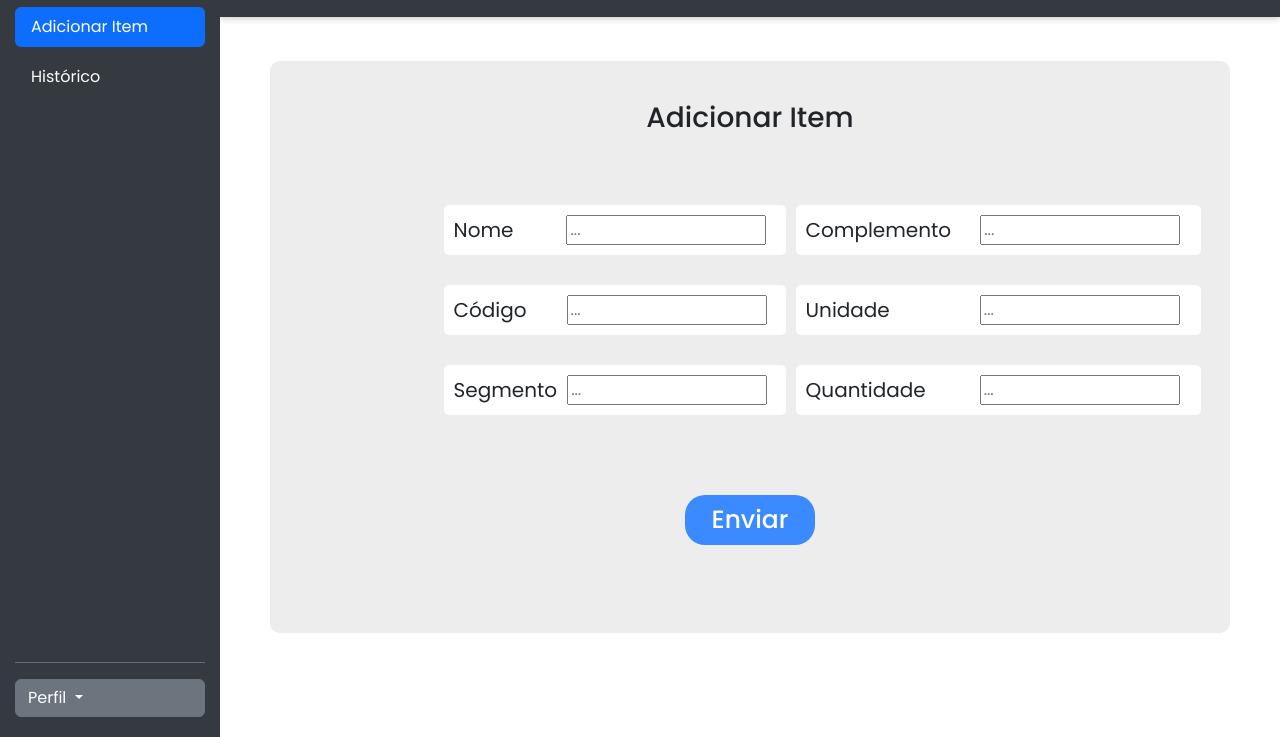
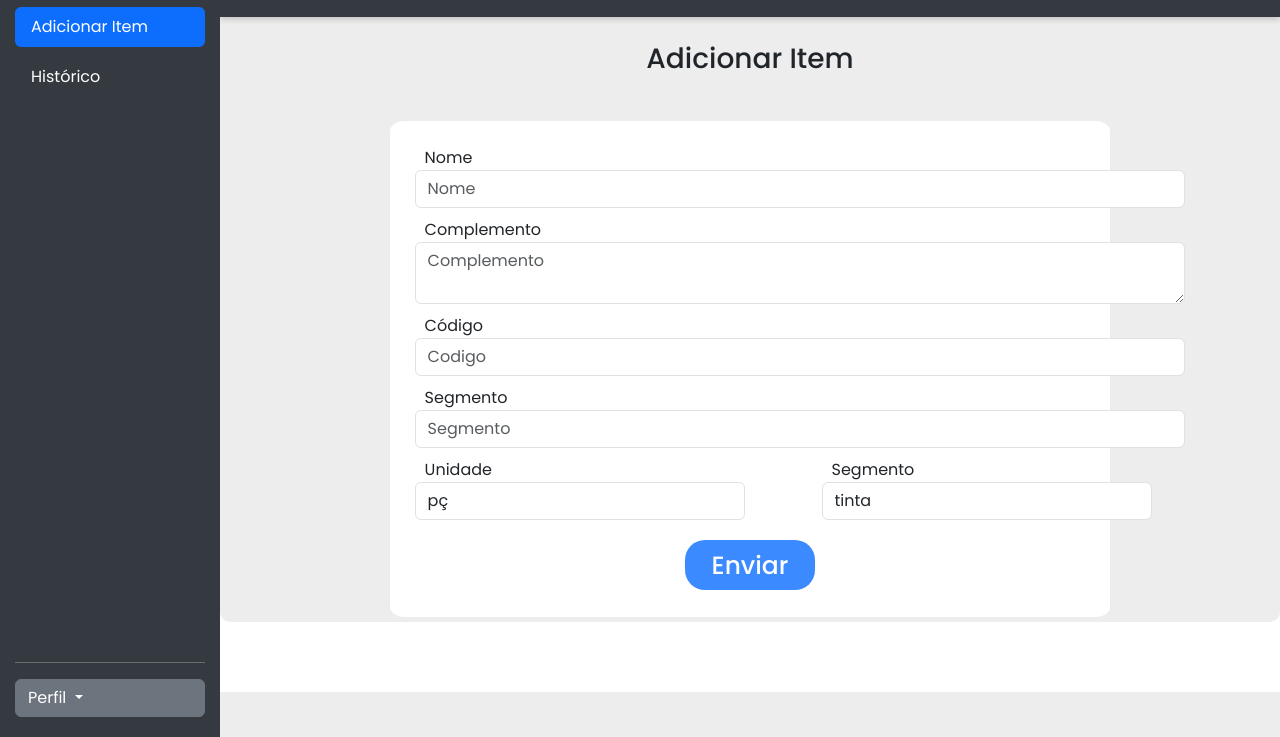
Before and after one commit to kvargazs/MaterialsStorage, a website: page adicionarItem.html in a window 1280 px wide. Shown: the part 63-800 px from the top of the page. Drawn offline with nearby package versions, Linux system fonts and the light colour scheme.

Commit message:
codando adicionar item

```diff
--- a/adicionarItem.html
+++ b/adicionarItem.html
@@ -59,13 +59,23 @@
 
         <div class="container_central">
             <h3 class="titulo_central">Adicionar Item</h3>
+            <div class="contorno">
                 <div class="containers">
-                <!-- primeiro container -->
-                <div class="container1">
+
+                    <!-- <div class="container-de-cima">
                         <div class="container_adicionar">
                             <p>Nome</p>
                             <input class="inputs input_nome" type="text" name="" id="input_nome" placeholder="...">
                         </div>
+                        <div class="container_complemento">
+                            <p>Complemento</p>
+                            <textarea class="inputs input_complemento" id="input_complemento" placeholder="..."></textarea>
+                        </div>
+                    </div>
+
+                    <div class="containers-juntos">
+                        primeiro container
+                        <div class="container1">
                             <div class="container_adicionar">
                                 <p>Código</p>
                                 <input class="inputs input_codigo" type="text" name="" id="input_codigo" placeholder="...">
@@ -76,12 +86,9 @@
                             </div>
                         </div>
 
-                <!-- segundo container -->
+
+                        segundo container
                         <div class="container2">
-                    <div class="container_adicionar">
-                        <p>Complemento</p>
-                        <input class="inputs input_complemento" type="text" name="" id="input_complemento" placeholder="...">
-                    </div>
                             <div class="container_adicionar">
                                 <p>Unidade</p>
                                 <input class="inputs input_unidade" type="text" name="" id="input_unidade" placeholder="...">
@@ -91,9 +98,55 @@
                                 <input class="inputs input_quantidade" type="text" name="" id="input_quantidade" placeholder="...">
                             </div>
                         </div>
+                    </div> -->
+
+                    <form>
+                        <div class="form-row">
+                            <div class="form-group col-md-6">
+                                <label for="inputEmail4" class="form_email">Nome</label>
+                                <input type="email" class="form-control" id="inputEmail4" placeholder="Nome">
+                            </div>
+                            <div class="form-group col-md-6">
+                                <label for="inputPassword4">Complemento</label>
+                                <textarea type="password" class="form-control" id="inputPassword4" placeholder="Complemento"></textarea>
+                            </div>
+                        </div>
+                        <div class="form-group">
+                            <label for="inputAddress">Código</label>
+                            <input type="text" class="form-control" id="inputAddress" placeholder="Codigo">
+                        </div>
+                        <div class="form-group">
+                            <label for="inputAddress2">Segmento</label>
+                            <input type="text" class="form-control" id="inputAddress2" placeholder="Segmento">
+                        </div>
+                        <div class="form-row selecionaveis">
+                            <div class="form-group col-md-4">
+                                <label for="inputState">Unidade</label>
+                                <select id="inputState" class="form-control label-unidade">
+                                    <option selected>pç</option>
+                                    <option>M</option>
+                                    <option>Cm</option>
+                                </select>
+                            </div>
+                            <div class="form-group col-md-4">
+                                <label for="inputState">Segmento</label>
+                                <select id="inputState" class="form-control label-segmento">
+                                    <option selected>tinta</option>
+                                    <option>ferramenta</option>
+                                    <option>escritório</option>
+                                </select>
+                            </div>
+                        </div>
+                        <div class="classe_do_botao">
+                            <button type="submit" class="btn btn-primary botao_enviar">Enviar</button>
+                        </div>
+                    </form>
                 </div>
 
-            <button class="botao_enviar" onclick="EnviarItem()">Enviar</button>
+                <!-- <button class="botao_enviar" onclick="EnviarItem()">Enviar</button> -->
+            </div>
+
+            <!-- <button class="botao_enviar" onclick="EnviarItem()">Enviar</button> -->
 
         </div>
     </div>
--- a/style/style_adicionarItem.css
+++ b/style/style_adicionarItem.css
@@ -2,24 +2,25 @@ body {
     padding: 0;
     margin: 0;
     font-family: "Poppins", sans-serif;
+    background-color: #ededed;
 }
 
 .container_principal{
     left: 220px;
     width: calc(100% - 220px);
-    top: 10%;
-    height: calc(100% - 10%);
-    margin: 74px 0 0 220px;
-    padding: 50px 50px 50px 50px;
+    top: 10vh;
+    height: calc(100vh - 10vh);
+    margin: 35px 0 0 220px;
+    /* padding: 50px 50px 0px 50px; */
     background-color: white;
 }
 
 .container_central{
     width: auto;
-    height: 572px;
+    height: 650px;
     padding: 40px 16% 0 16%;
     background-color: #ededed;
-    text-align: center;
+    /* text-align: center; */
     border-radius: 10px;
 }
 .container_central p{
@@ -29,27 +30,74 @@ body {
 
 .titulo_central{
     text-align: center;
-    margin-bottom: 70px;
+    margin-top: 30px;
+    margin-bottom: 45px;
+    /* background-color: white; */
+}
+
+.contorno{
+    border: 5px solid white;
+    border-radius: 2%;
+    padding: 20px 0 70px 0;
+    background-color: white;
 }
 
 .containers{
     width: auto;
-    height: 210px;
+    height: 366px;
+    /* background-color: red; */
+    /* display: flex; */
+    margin-bottom: 30px;
+}
+
+
+form label{
+    margin-left: 30px;
+}
+
+.form-control{
+    width: 770px;
+    margin-left: 20px;
+    margin-bottom: 10px;
+}
+
+.label-unidade, .label-segmento{
+    width: 330px;
+}
+
+.selecionaveis{
+    display: flex;
+    gap: 170px;
+}
+
+
+
+.container1{
+    margin-right: 10px;
+    margin-left: 3.5%;
+}
+
+.container-de-cima{
+    width: auto;
+    height: 200px;
+    /* background-color: bisque; */
+    padding-left: 200px;
+    margin-bottom: 35px;
+}
+
+.containers-juntos{
+    width: auto;
+    height: 160px;
     /* background-color: red; */
     display: flex;
     margin-bottom: 80px;
-}
-
-.container1{
-    margin-right: 10px;
-    margin-left: 20px;
 }
 
 .inputs{
     width: 200px;
 }
 .input_nome{
-    margin-left: 43px;
+    margin-left: 105px;
 }
 .input_codigo{
     margin-left: 30px;
@@ -57,9 +105,18 @@ body {
 .input_segmento{
     margin-left: 0px;
 }
-.input_complemento{
+/* .input_complemento{
     margin-left: 19px;
+} */
+ .inputs.input_complemento {
+  width: 200px;
+  height: 100px;
+  font-size: 16px;
+  margin-left: 19px;
+  padding: 10px;
+  resize: vertical; /* permite redimensionar só na vertical */
 }
+
 .input_unidade{
     margin-left: 80px;
 }
@@ -73,7 +130,17 @@ body {
     display: flex;
     padding: 10px;
     margin-bottom: 30px;
-    background-color: white;
+    background-color: #ededed;
+    border-radius: 5px;
+}
+
+.container_complemento{
+    width: 405px;
+    height: 120px;
+    display: flex;
+    padding: 10px;
+    margin-bottom: 30px;
+    background-color: #ededed;
     border-radius: 5px;
 }
 
@@ -99,3 +166,8 @@ body {
 .botao_enviar:active {
     background-color: rgb(35, 94, 183);
 }
+
+.classe_do_botao{
+    margin-top: 10px;
+    text-align: center;
+}
```
Lines whose indentation alone changed are shown as unchanged.
